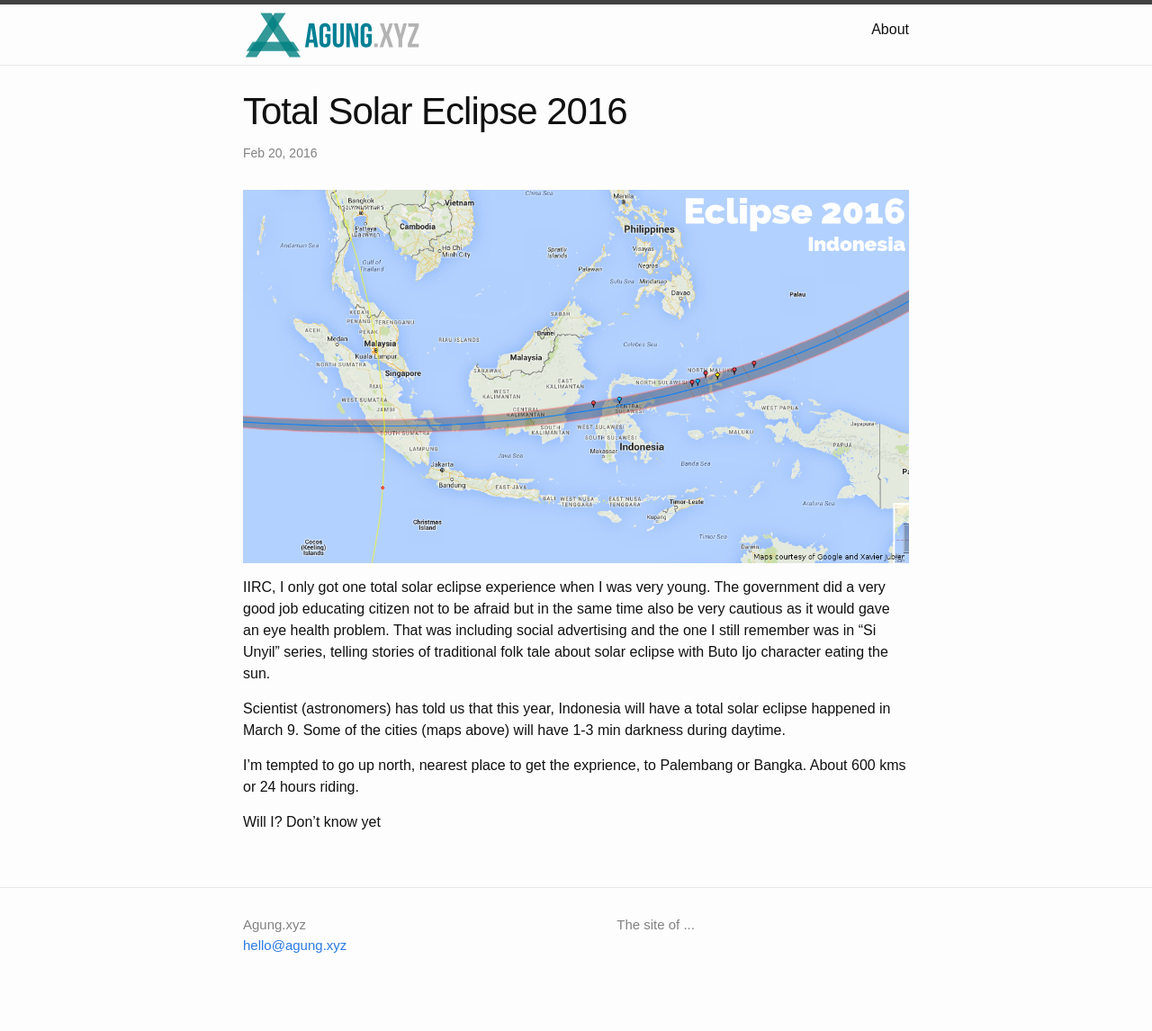
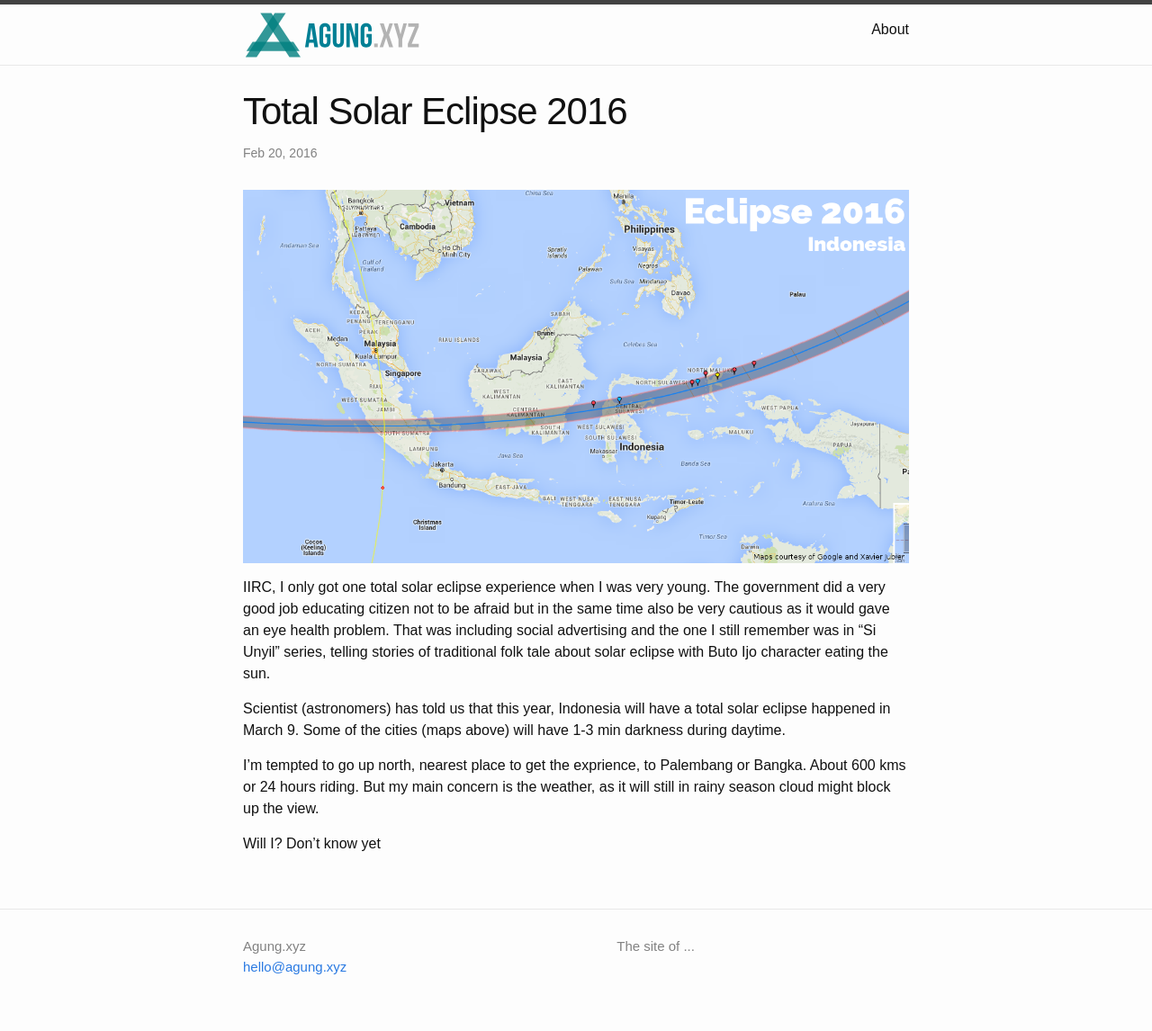
Before and after one commit to gm-ah/gm-ah.github.io, a Jekyll site: the page built from _posts/2016/2016-02-20-eclipse-2016.markdown, in a window 1280 px wide. Shown: the whole page at 90% size. Built offline with Jekyll 4.4.1, drawn with Linux system fonts in a browser that asks for light colours; some web fonts are replaced; before the commit the page ends 1122 px from its top, so only the background shows below that.

Commit message:
update eclipse

```diff
--- a/_posts/2016/2016-02-20-eclipse-2016.markdown
+++ b/_posts/2016/2016-02-20-eclipse-2016.markdown
@@ -11,6 +11,6 @@
 
 Scientist (astronomers) has told us that this year, Indonesia will have a total solar eclipse happened in March 9. Some of the cities (maps above) will have 1-3 min darkness during daytime.
 
-I'm tempted to go up north, nearest place to get the exprience, to Palembang or Bangka. About 600 kms or 24 hours riding.
+I'm tempted to go up north, nearest place to get the exprience, to Palembang or Bangka. About 600 kms or 24 hours riding. But my main concern is the weather, as it will still in rainy season cloud might block up the view.
 
 Will I? Don't know yet
```
